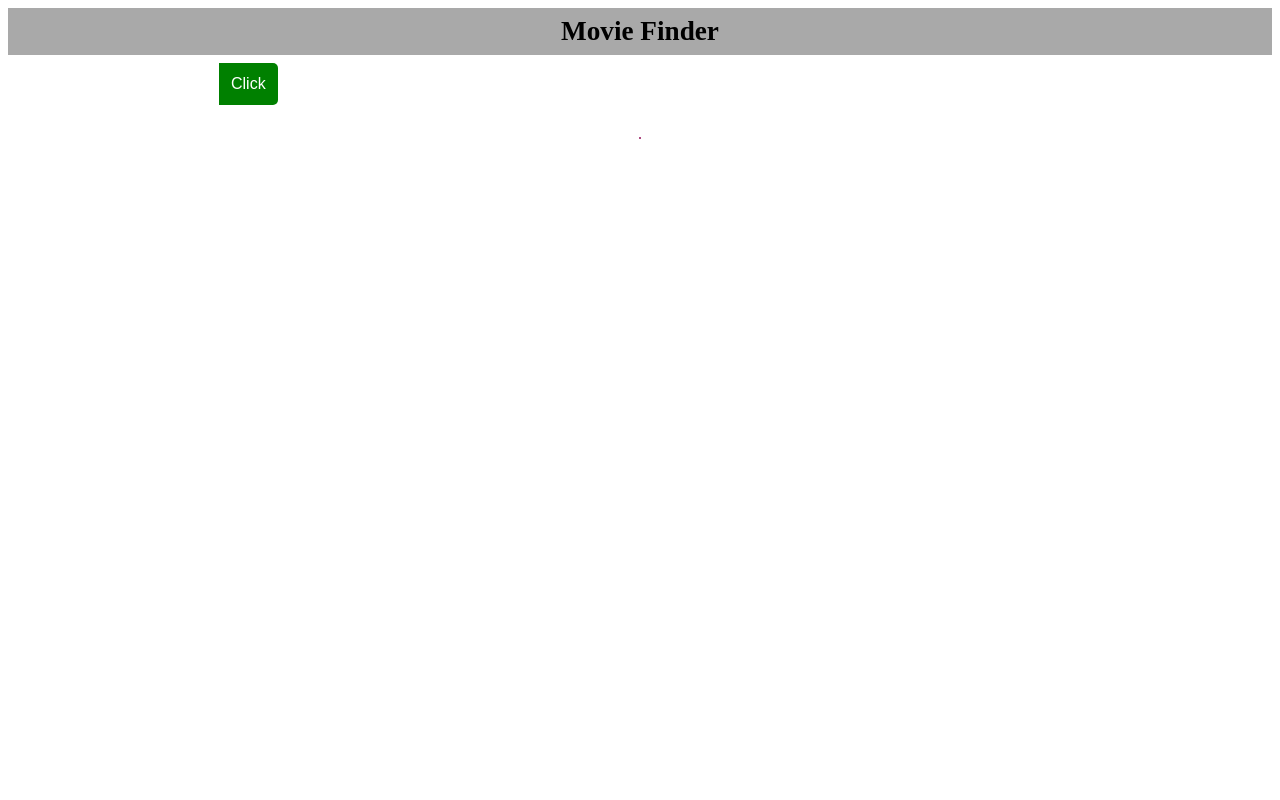
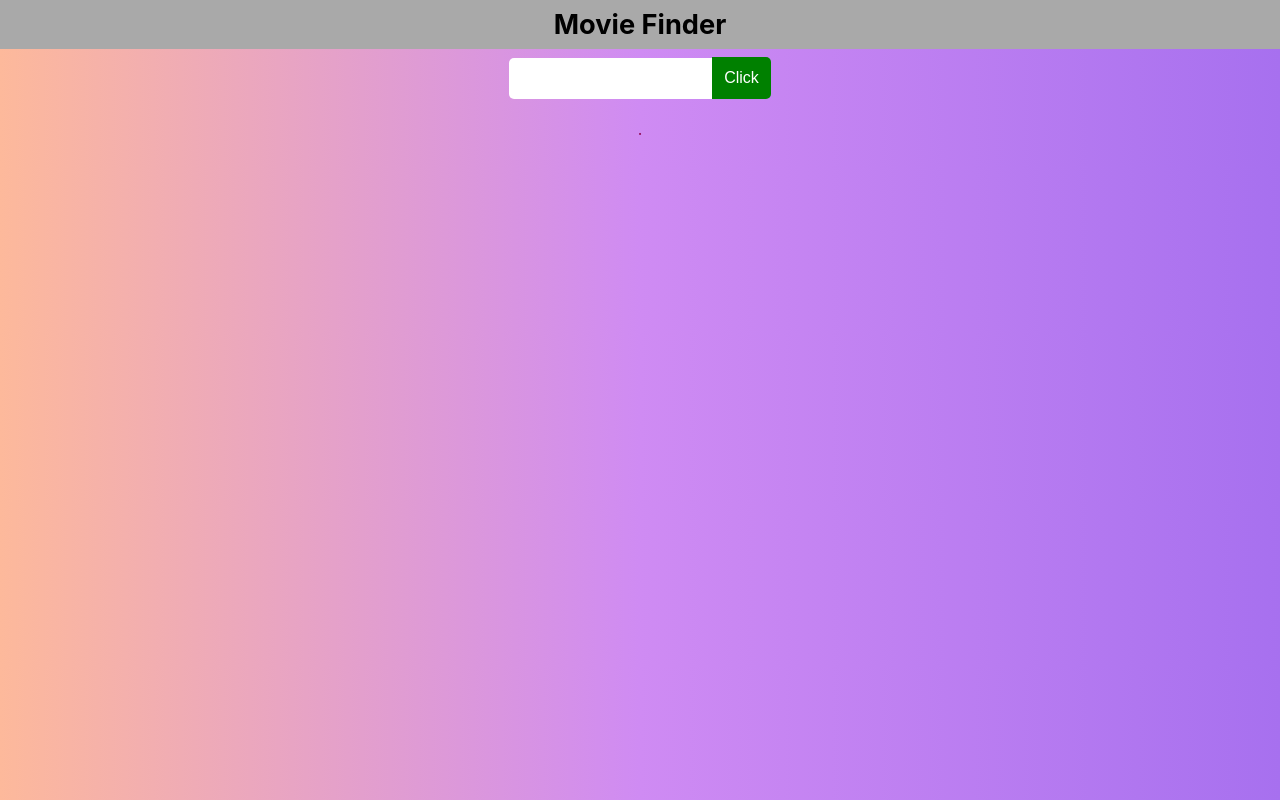
Before and after one commit to Vimalraveendra/movie-finder-angular, an Angular app: page / in a window 1280 px wide. Built offline with nearby package versions, Linux system fonts and the light colour scheme.

Commit message:
added styles

```diff
--- a/src/styles.css
+++ b/src/styles.css
@@ -1 +1,33 @@
 /* You can add global styles to this file, and also import other style files */
+/* You can add global styles to this file, and also import other style files */
+body {
+    margin: 0;
+    padding: 0;
+    font-family: -apple-system, BlinkMacSystemFont, "Segoe UI", "Roboto", "Oxygen",
+      "Ubuntu", "Cantarell", "Fira Sans", "Droid Sans", "Helvetica Neue",
+      sans-serif;
+    -webkit-font-smoothing: antialiased;
+    -moz-osx-font-smoothing: grayscale;
+
+    background: #a770ef; /* fallback for old browsers */
+    background: -webkit-linear-gradient(
+      to right,
+      #fdb99b,
+      #cf8bf3,
+      #a770ef
+    ); /* Chrome 10-25, Safari 5.1-6 */
+    background: linear-gradient(
+      to right,
+      #fdb99b,
+      #cf8bf3,
+      #a770ef
+    ); /* W3C, IE 10+/ Edge, Firefox 16+, Chrome 26+, Opera 12+, Safari 7+ */
+  }
+
+  *:focus {
+    outline: none;
+  }
+
+  main{
+    text-align: center;
+  }
```
